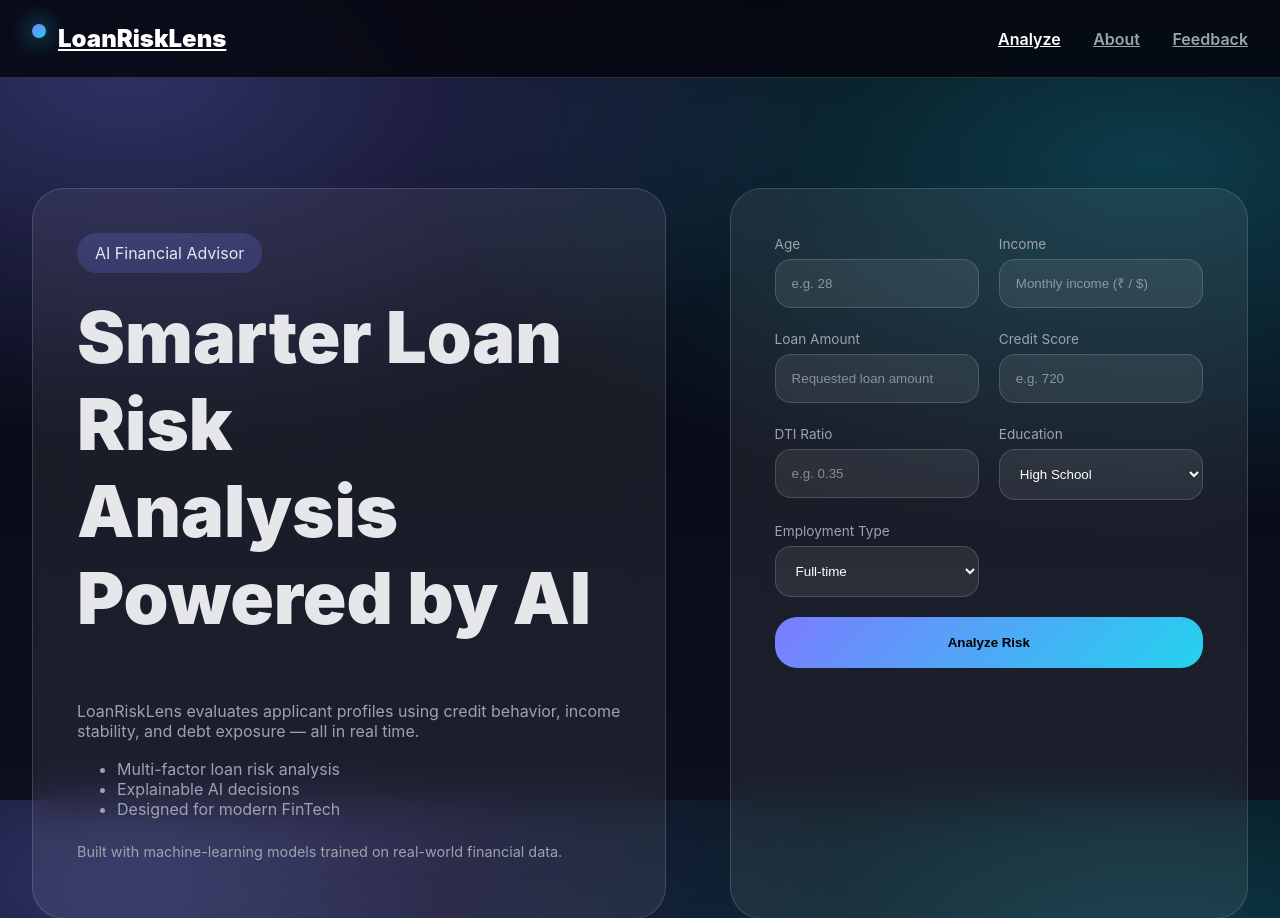
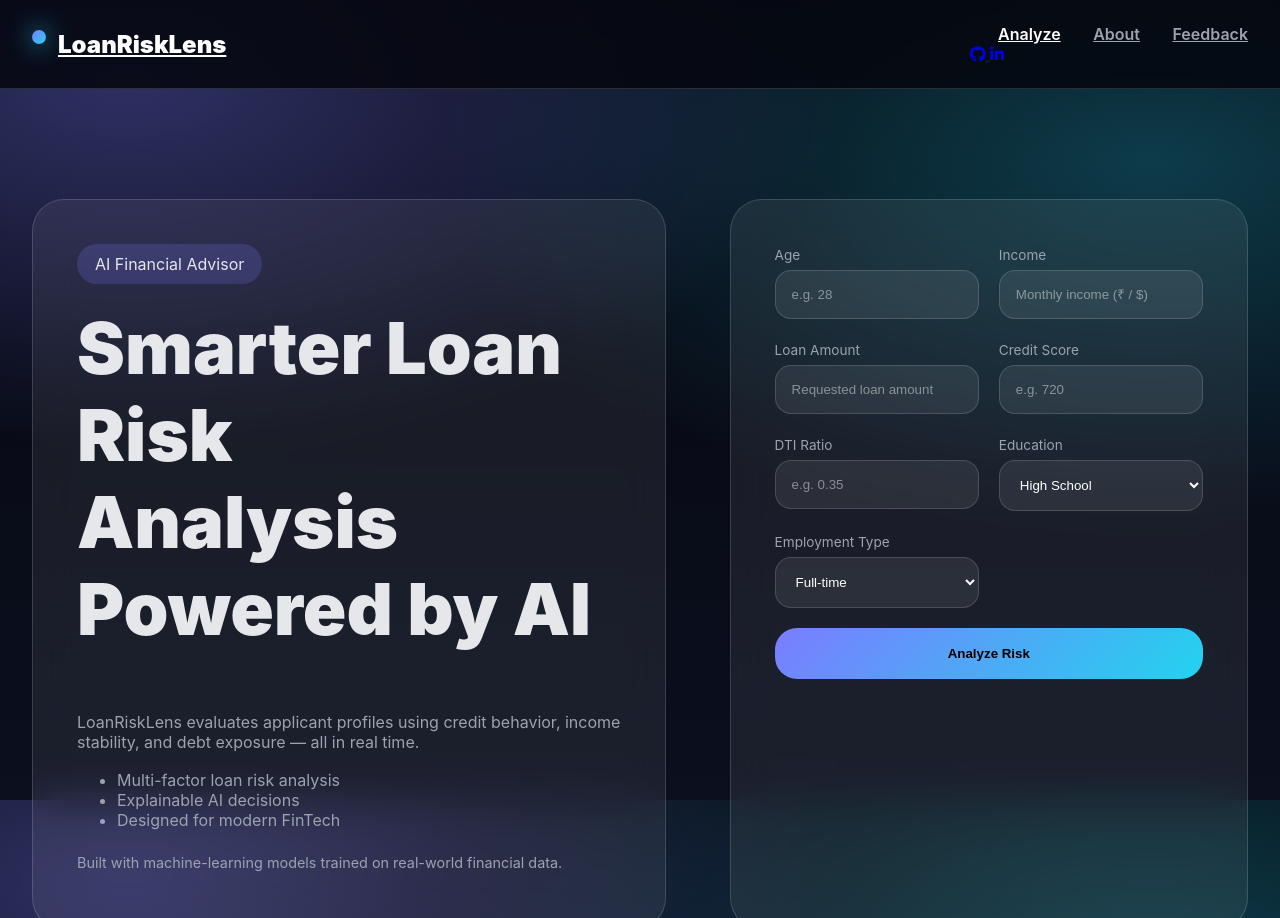
Before and after one commit to Haril2766/Loan-Default-ML, a Flask app: page / in a window 1280 px wide. Shown: the top 918 px of the page. Run offline with Flask 3, Linux system fonts and the light colour scheme.

Commit message:
Update base.html

```diff
--- a/templates/base.html
+++ b/templates/base.html
@@ -3,44 +3,52 @@
 <head>
   <meta charset="UTF-8"/>
   <meta name="viewport" content="width=device-width, initial-scale=1.0"/>
-  <title>{{ title if title else "LoanRiskLens • AI Loan Risk Advisor" }}</title>
+  <title>{{ title if title else "LoanRiskLens • AI Financial Risk Advisor" }}</title>
 
   <link rel="stylesheet" href="{{ url_for('static', filename='css/style.css') }}">
+  <!-- Icons -->
+  <link rel="stylesheet" href="https://cdnjs.cloudflare.com/ajax/libs/font-awesome/6.5.0/css/all.min.css">
 </head>
 <body>
 
-<!-- NAVBAR -->
+  <!-- HEADER / NAVBAR -->
   <nav class="topbar">
     <div class="navWrap">
 
+      <!-- Brand -->
       <a class="brand" href="/">
         <span class="brandDot"></span>
-      <span>LoanRiskLens</span>
+        <span class="brandText">LoanRiskLens</span>
       </a>
 
-    <!-- Desktop Nav -->
-    <div class="navlinks desktopNav">
+      <!-- Navigation -->
+      <div class="navRight">
+        <div class="navlinks">
           <a href="/" class="{% if request.path=='/' %}active{% endif %}">Analyze</a>
-      <a href="/about">About</a>
-      <a href="/reviews">Feedback</a>
+          <a href="/about" class="{% if request.path.startswith('/about') %}active{% endif %}">About</a>
+          <a href="/reviews" class="{% if request.path.startswith('/reviews') %}active{% endif %}">Feedback</a>
         </div>
 
-    <!-- Mobile Button -->
-    <button class="menuBtn" onclick="toggleMenu()">☰</button>
+        <!-- Social Icons -->
+        <div class="social">
+          <a href="https://github.com/Haril2766" target="_blank" aria-label="GitHub">
+            <i class="fa-brands fa-github"></i>
+          </a>
+          <a href="https://linkedin.com/in/Haril-Parmar" target="_blank" aria-label="LinkedIn">
+            <i class="fa-brands fa-linkedin-in"></i>
+          </a>
+        </div>
       </div>
 
-  <!-- Mobile Menu -->
-  <div class="mobileNav" id="mobileNav">
-    <a href="/">Analyze</a>
-    <a href="/about">About</a>
-    <a href="/reviews">Feedback</a>
     </div>
   </nav>
 
+  <!-- PAGE CONTENT -->
   <main class="page">
     {% block content %}{% endblock %}
   </main>
 
+  <!-- FOOTER -->
   <footer class="footer">
     © 2026 • LoanRiskLens • AI-Powered Financial Insights
   </footer>
```
Lines whose indentation alone changed are shown as unchanged.
